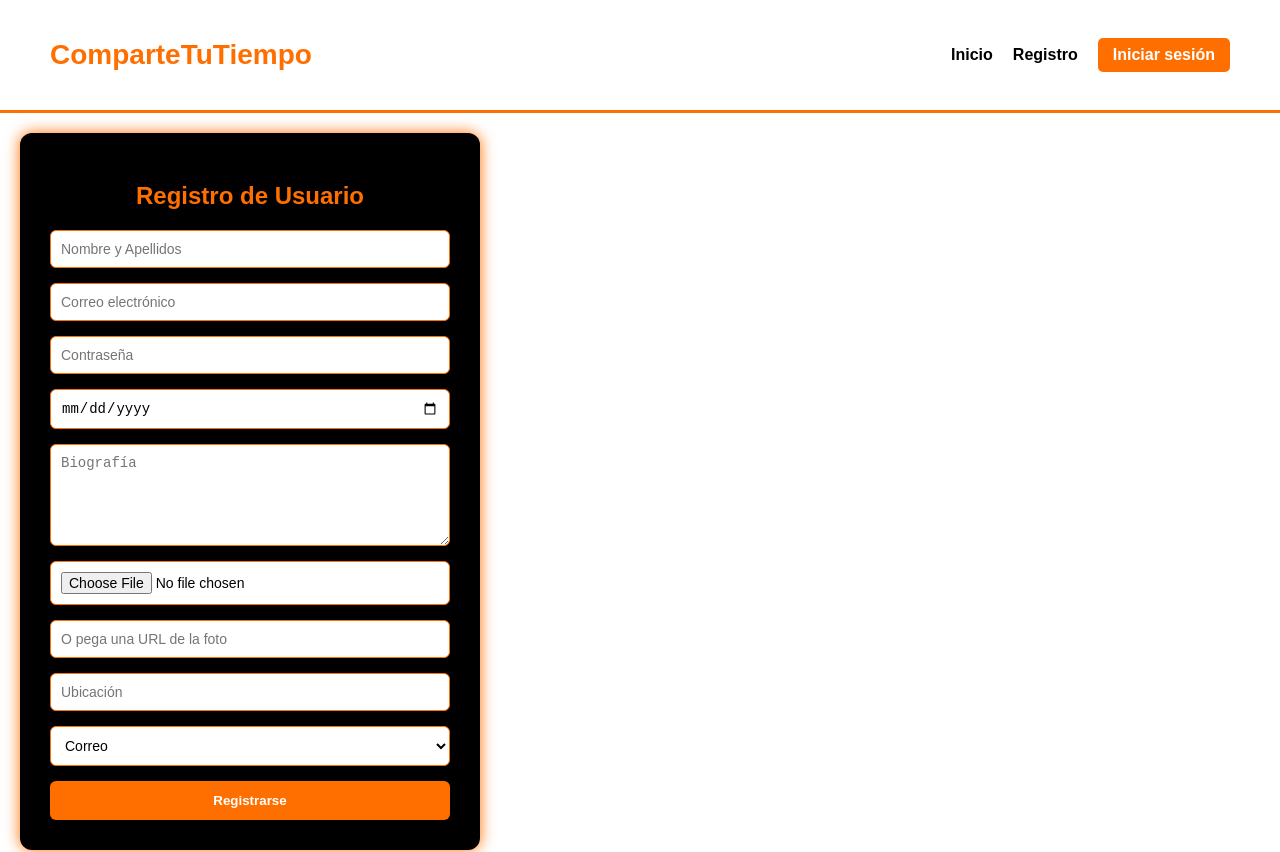
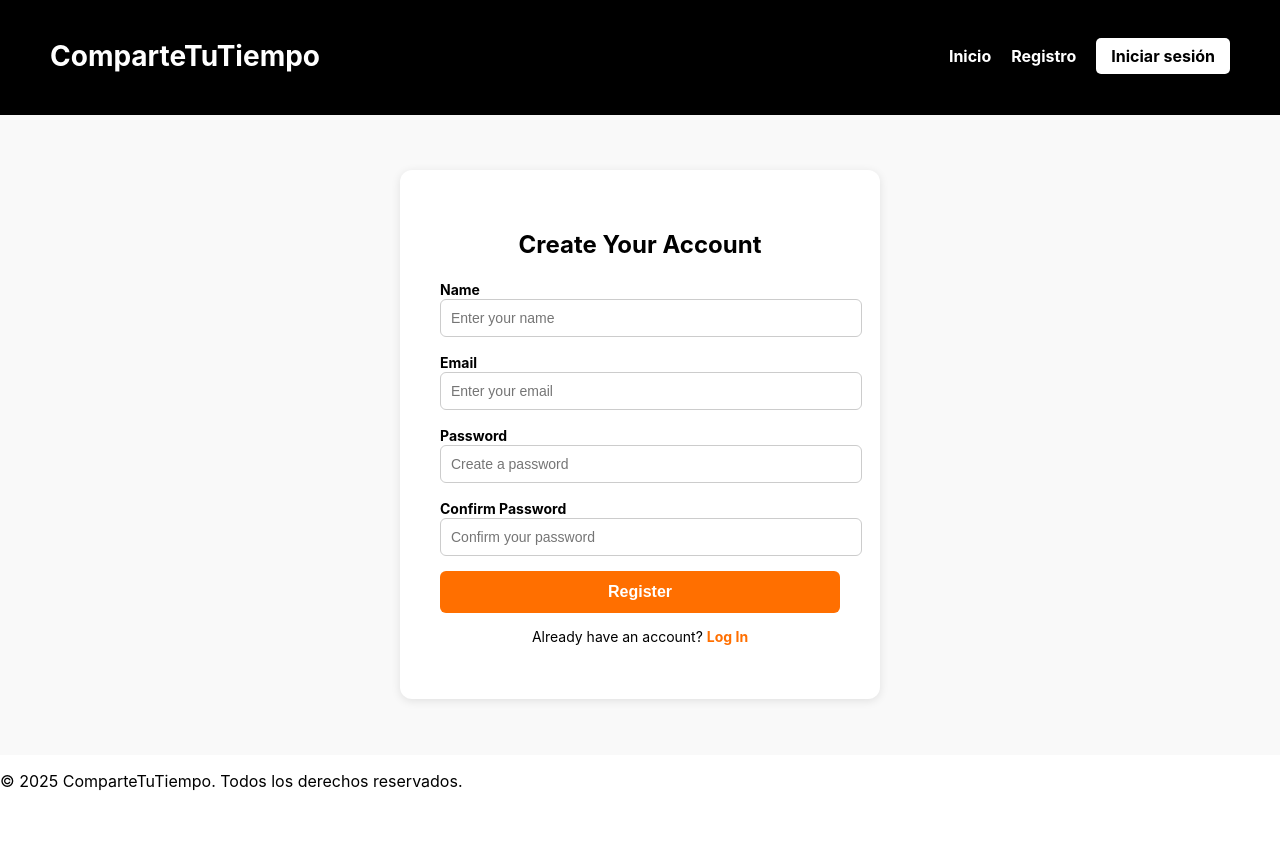
Before and after one commit to ComparteTuTiempo/ComparteTuTiempo, a React (Create React App) app in the folder frontend/: page /registro in a window 1280 px wide. Shown: the top 852 px of the page. After the commit the page ends 807 px from the top, so only its background shows below. Built offline with nearby package versions, Linux system fonts and the light colour scheme.

Commit message:
fix: Arreglar estilos de la aplicación registro y landing page

```diff
--- a/frontend/src/App.js
+++ b/frontend/src/App.js
@@ -3,7 +3,7 @@ import { BrowserRouter as Router, Routes, Route } from "react-router-dom";
 import Layout from "./components/Layout";
 import ProtectedRoute from "./utils/ProtectedRoute";
 import LandingPage from "./pages/LandingPage";
-import RegistroUsuario from "./pages/RegistroUsuario";
+import RegistroUsuarioForm from "./forms/RegistroUsuarioForm";
 import LoginPage from "./pages/LoginPage";
 import CrearOferta from "./forms/IntercambioForm";
 import UserProfile from "./pages/ProfileView";
@@ -34,7 +34,7 @@ function App() {
           <Routes>
             <Route element={<Layout />}>
               <Route path="/" element={<LandingPage />} />
-              <Route path="/registro" element={<RegistroUsuario />} />
+              <Route path="/registro" element={<RegistroUsuarioForm />} />
               <Route path="/login" element={<LoginPage />} />
               <Route path="/perfil" element={<UserProfile />} />
               <Route path="/perfil/:correo" element={<UserProfile />} />
--- a/frontend/src/components/Layout.js
+++ b/frontend/src/components/Layout.js
@@ -82,67 +82,51 @@ const Layout = () => {
   );
 };
 
+// En Layout.js dentro de styles
 const styles = {
-  container: {
-    fontFamily: "'Arial', sans-serif",
-    backgroundColor: "#fff",
-    color: "#000",
-    minHeight: "100vh",
-    display: "flex",
-    flexDirection: "column",
-  },
   header: {
     display: "flex",
     justifyContent: "space-between",
     padding: "20px 50px",
-    borderBottom: "3px solid #ff6f00",
+    borderBottom: "3px solid #000",   // 🔹 negro
     alignItems: "center",
     position: "sticky",
     top: 0,
-    backgroundColor: "#fff",
+    backgroundColor: "#000",          // 🔹 negro de fondo
     zIndex: 100,
   },
   logo: {
-    color: "#ff6f00",
+    color: "#fff",                    // 🔹 logo en blanco
     fontSize: "28px",
   },
-  nav: {
-    display: "flex",
-    alignItems: "center",
-  },
   navLink: {
-    color: "#000",
+    color: "#fff",                    // 🔹 links en blanco
     marginLeft: "20px",
     textDecoration: "none",
     fontWeight: "bold",
-  },
-  userSection: {
-    display: "flex",
-    alignItems: "center",
-    marginLeft: "20px",
   },
   profileImg: {
     width: "40px",
     height: "40px",
     borderRadius: "50%",
-    border: "2px solid #ff6f00",
+    border: "2px solid #fff",         // 🔹 borde blanco
     marginRight: "10px",
   },
   profileIcon: {
     fontSize: "32px",
-    color: "#ff6f00",
+    color: "#fff",                    // 🔹 icono blanco
     marginRight: "10px",
   },
   username: {
     marginRight: "15px",
     fontWeight: "bold",
-    color: "#000",
+    color: "#fff",                    // 🔹 texto usuario blanco
   },
   loginBtn: {
     marginLeft: "20px",
     padding: "8px 15px",
-    backgroundColor: "#ff6f00",
-    color: "#fff",
+    backgroundColor: "#fff",          // 🔹 botón blanco
+    color: "#000",                    // 🔹 texto negro
     border: "none",
     borderRadius: "5px",
     fontWeight: "bold",
@@ -151,24 +135,13 @@ const styles = {
   },
   logoutBtn: {
     padding: "8px 15px",
-    backgroundColor: "#ff6f00",
-    color: "#fff",
+    backgroundColor: "#fff",          // 🔹 botón blanco
+    color: "#000",                    // 🔹 texto negro
     border: "none",
     borderRadius: "5px",
     fontWeight: "bold",
     cursor: "pointer",
   },
-  main: {
-    flex: 1,
-    padding: "20px",
-  },
-  footer: {
-    textAlign: "center",
-    padding: "20px",
-    borderTop: "3px solid #ff6f00",
-    backgroundColor: "#fff",
-    color: "#000",
-  },
 };
 
 export default Layout;
--- a/frontend/src/forms/RegistroUsuarioForm.js
+++ b/frontend/src/forms/RegistroUsuarioForm.js
@@ -1,115 +1,125 @@
-import React from "react";
+import React, { useState } from "react";
+import axios from "axios";
+import { Link, useNavigate } from "react-router-dom";
 
-const UsuarioForm = ({ usuario, onChange, onSubmit, errores, modo = "registro", deshabilitarCorreo = false, mostrarContrasena = true }) => {
+const RegistroUsuario = () => {
+  const navigate = useNavigate();
+
+  const [usuario, setUsuario] = useState({
+    nombre: "",
+    correo: "",
+    contrasena: "",
+    confirmarContrasena: "",
+  });
+
+  const [errores, setErrores] = useState({});
+
+  const handleChange = (e) => {
+    const { name, value } = e.target;
+    setUsuario({ ...usuario, [name]: value });
+  };
+
+  const validar = () => {
+    const errores = {};
+
+    if (usuario.contrasena !== usuario.confirmarContrasena) {
+      errores.confirmarContrasena = "Las contraseñas no coinciden";
+    }
+
+    // Contraseña segura: al menos 1 mayúscula, 1 número, 10 caracteres
+    const passRegex = /^(?=.*[A-Z])(?=.*\d).{10,}$/;
+    if (!passRegex.test(usuario.contrasena)) {
+      errores.contrasena =
+        "La contraseña debe tener al menos 10 caracteres, 1 mayúscula y 1 número";
+    }
+
+    setErrores(errores);
+    return Object.keys(errores).length === 0;
+  };
+
+  const handleSubmit = async (e) => {
+    e.preventDefault();
+    if (!validar()) return;
+
+    try {
+      await axios.post("http://localhost:8080/api/usuarios", {
+        nombre: usuario.nombre,
+        correo: usuario.correo,
+        contrasena: usuario.contrasena,
+      });
+      alert("Usuario registrado con éxito 🚀");
+      navigate("/login");
+    } catch (error) {
+      console.error(error);
+      alert("Error al registrar usuario");
+    }
+  };
+
   return (
     <div style={styles.container}>
-      <h2 style={styles.title}>{modo === "registro" ? "Registro de Usuario" : "Editar Perfil"}</h2>
+      <form onSubmit={handleSubmit} style={styles.form}>
+        <h2 style={styles.title}>Create Your Account</h2>
 
-      <form onSubmit={onSubmit} style={styles.form}>
-        {/* Nombre */}
+        <label style={styles.label}>Name</label>
         <input
+          type="text"
           name="nombre"
-          placeholder="Nombre y Apellidos"
-          value={usuario.nombre || ""}
-          onChange={onChange}
+          value={usuario.nombre}
+          onChange={handleChange}
+          placeholder="Enter your name"
           style={styles.input}
           required
         />
-        {errores.nombre && <span style={styles.error}>{errores.nombre}</span>}
 
-        {/* Correo */}
+        <label style={styles.label}>Email</label>
         <input
+          type="email"
           name="correo"
-          placeholder="Correo electrónico"
-          type="email"
-          value={usuario.correo || ""}
-          onChange={onChange}
+          value={usuario.correo}
+          onChange={handleChange}
+          placeholder="Enter your email"
           style={styles.input}
           required
-          disabled={deshabilitarCorreo}
         />
-        {errores.correo && <span style={styles.error}>{errores.correo}</span>}
 
-        {/* Contraseña */}
-        {mostrarContrasena && (
-          <>
-            <input
-              name="contrasena"
-              placeholder="Contraseña"
-              type="password"
-              value={usuario.contrasena || ""}
-              onChange={onChange}
-              style={styles.input}
-              required={modo === "registro"}
-            />
-            {errores.contrasena && <span style={styles.error}>{errores.contrasena}</span>}
-          </>
+        <label style={styles.label}>Password</label>
+        <input
+          type="password"
+          name="contrasena"
+          value={usuario.contrasena}
+          onChange={handleChange}
+          placeholder="Create a password"
+          style={styles.input}
+          required
+        />
+        {errores.contrasena && (
+          <p style={styles.error}>{errores.contrasena}</p>
         )}
 
-        {/* Fecha de nacimiento */}
+        <label style={styles.label}>Confirm Password</label>
         <input
-          name="fechaNacimiento"
-          placeholder="Fecha de Nacimiento"
-          type="date"
-          value={usuario.fechaNacimiento || ""}
-          onChange={onChange}
+          type="password"
+          name="confirmarContrasena"
+          value={usuario.confirmarContrasena}
+          onChange={handleChange}
+          placeholder="Confirm your password"
           style={styles.input}
+          required
         />
-        {errores.fechaNacimiento && <span style={styles.error}>{errores.fechaNacimiento}</span>}
-
-        {/* Biografía */}
-        <textarea
-          name="biografia"
-          placeholder="Biografía"
-          value={usuario.biografia || ""}
-          onChange={onChange}
-          style={{ ...styles.input, height: "80px" }}
-        />
-        {errores.biografia && <span style={styles.error}>{errores.biografia}</span>}
-
-        {/* Foto de perfil */}
-        <input
-          name="fotoPerfil"
-          type="file"
-          accept="image/*"
-          onChange={onChange}
-          style={styles.input}
-        />
-        <input
-          name="fotoPerfil"
-          placeholder="O pega una URL de la foto"
-          value={usuario.fotoPerfil?.startsWith("data:") ? "" : usuario.fotoPerfil || ""}
-          onChange={onChange}
-          style={styles.input}
-        />
-        {errores.fotoPerfil && <span style={styles.error}>{errores.fotoPerfil}</span>}
-
-        {/* Ubicación */}
-        <input
-          name="ubicacion"
-          placeholder="Ubicación"
-          value={usuario.ubicacion || ""}
-          onChange={onChange}
-          style={styles.input}
-        />
-        {errores.ubicacion && <span style={styles.error}>{errores.ubicacion}</span>}
-
-        {/* Método de autenticación */}
-        <select
-          name="metodoAutenticacion"
-          value={usuario.metodoAutenticacion || "correo"}
-          onChange={onChange}
-          style={styles.input}
-        >
-          <option value="correo">Correo</option>
-          <option value="google">Google</option>
-          <option value="facebook">Facebook</option>
-        </select>
-        {errores.metodoAutenticacion && <span style={styles.error}>{errores.metodoAutenticacion}</span>}
+        {errores.confirmarContrasena && (
+          <p style={styles.error}>{errores.confirmarContrasena}</p>
+        )}
 
         <button type="submit" style={styles.button}>
-          {modo === "registro" ? "Registrarse" : "Guardar cambios"}
+          Register
         </button>
+
+        <p style={styles.footerText}>
+          Already have an account?{" "}
+          <Link to="/login" style={styles.link}>
+            Log In
+          </Link>
+        </p>
       </form>
     </div>
   );
@@ -117,48 +127,54 @@ const UsuarioForm = ({ usuario, onChange, onSubmit, errores, modo = "registro",
 
 const styles = {
   container: {
-    backgroundColor: "#000",
-    padding: "30px",
+    display: "flex",
+    justifyContent: "center",
+    alignItems: "center",
+    minHeight: "80vh",
+    backgroundColor: "#f9f9f9",
+  },
+  form: {
+    backgroundColor: "#fff",
+    padding: "40px",
     borderRadius: "12px",
-    boxShadow: "0 0 15px #ff6f00",
+    boxShadow: "0 2px 10px rgba(0,0,0,0.1)",
     width: "100%",
     maxWidth: "400px",
-    color: "#fff",
+    textAlign: "left",
   },
   title: {
+    fontSize: "24px",
+    fontWeight: "bold",
+    marginBottom: "20px",
     textAlign: "center",
-    color: "#ff6f00",
-    marginBottom: "20px",
   },
-  form: {
-    display: "flex",
-    flexDirection: "column",
-    gap: "15px",
-  },
+  label: { fontSize: "14px", fontWeight: "bold", marginBottom: "6px" },
   input: {
+    width: "100%",
     padding: "10px",
+    marginBottom: "15px",
     borderRadius: "6px",
-    border: "1px solid #ff6f00",
-    backgroundColor: "#fff",
-    color: "#000",
+    border: "1px solid #ccc",
     fontSize: "14px",
   },
   button: {
+    width: "100%",
     padding: "12px",
+    border: "none",
     borderRadius: "6px",
-    border: "none",
     backgroundColor: "#ff6f00",
     color: "#fff",
+    fontSize: "16px",
     fontWeight: "bold",
     cursor: "pointer",
-    transition: "0.3s",
   },
-  error: {
-    color: "#ff6f00",
-    fontSize: "12px",
-    marginTop: "-10px",
-    marginBottom: "10px",
+  footerText: {
+    marginTop: "15px",
+    fontSize: "14px",
+    textAlign: "center",
   },
+  link: { color: "#ff6f00", textDecoration: "none", fontWeight: "bold" },
+  error: { color: "red", fontSize: "12px", marginBottom: "10px" },
 };
 
-export default UsuarioForm;
+export default RegistroUsuario;
--- a/frontend/src/pages/LandingPage.js
+++ b/frontend/src/pages/LandingPage.js
@@ -1,71 +1,42 @@
-import React, { useEffect, useState } from "react";
+import React from "react";
 import { Link } from "react-router-dom";
 
 const LandingPage = () => {
-  const [visibleFeatures, setVisibleFeatures] = useState([false, false, false]);
-
-  // Animación de scroll
-  useEffect(() => {
-    const handleScroll = () => {
-      const scrollY = window.scrollY + window.innerHeight;
-      const featureElements = document.querySelectorAll(".featureBox");
-      featureElements.forEach((el, idx) => {
-        if (el.offsetTop < scrollY - 100) {
-          setVisibleFeatures((prev) => {
-            const copy = [...prev];
-            copy[idx] = true;
-            return copy;
-          });
-        }
-      });
-    };
-    window.addEventListener("scroll", handleScroll);
-    handleScroll();
-    return () => window.removeEventListener("scroll", handleScroll);
-  }, []);
-
   return (
     <div style={styles.container}>
-      {/* Header */}
-      <header style={styles.header}>
-        <h1 style={styles.logo}>ComparteTuTiempo</h1>
-        <nav>
-          <a href="#features" style={styles.navLink}>Características</a>
-          <Link to="/registro" style={styles.navLink}>Registro</Link>
-        </nav>
-      </header>
-
       {/* Hero */}
       <section style={styles.hero}>
-        <h2 style={styles.heroTitle}>Conecta y comparte tu tiempo con tu comunidad</h2>
+        <h1 style={styles.heroTitle}>
+          Comparte tu tiempo, conecta con tu comunidad
+        </h1>
         <p style={styles.heroText}>
-          Aprender, enseñar y disfrutar de actividades con tu comunidad nunca fue tan fácil.
+          Intercambia habilidades, productos y participa en eventos usando las
+          horas como moneda.
         </p>
-        <Link to="/registro" style={styles.heroButton}>Registrarse</Link>
+        <Link to="/registro" style={styles.heroButton}>
+          Empieza ahora
+        </Link>
       </section>
 
       {/* Características */}
-      <section id="features" style={styles.features}>
-        {["Intercambio de habilidades", "Sistema de tiempo", "Eventos grupales"].map((title, idx) => (
-          <div
-            key={idx}
-            className="featureBox"
-            style={{
-              ...styles.featureBox,
-              opacity: visibleFeatures[idx] ? 1 : 0,
-              transform: visibleFeatures[idx] ? "translateY(0)" : "translateY(50px)",
-              transition: `all 0.6s ease ${idx * 0.2}s`,
-            }}
-          >
-            <h3 style={styles.featureTitle}>{title}</h3>
-            <p style={styles.featureText}>
-              {title === "Intercambio de habilidades" &&
-                "Aprende o enseña nuevas habilidades con otros usuarios."}
-              {title === "Sistema de tiempo" &&
-                "Usa horas como moneda para valorar los intercambios."}
-              {title === "Eventos grupales" &&
-                "Participa en actividades y eventos con tu comunidad."}
-            </p>
+      <section style={styles.features}>
+        {[
+          {
+            title: "Intercambio de habilidades",
+            text: "Aprende nuevas destrezas o enseña lo que sabes a otros miembros de la comunidad.",
+          },
+          {
+            title: "Sistema basado en tiempo",
+            text: "Las horas son la moneda. Cada servicio o producto se valora con el tiempo invertido.",
+          },
+          {
+            title: "Eventos comunitarios",
+            text: "Participa en actividades grupales para compartir, colaborar y fortalecer la comunidad.",
+          },
+        ].map((item, idx) => (
+          <div key={idx} style={styles.card}>
+            <h3 style={styles.cardTitle}>{item.title}</h3>
+            <p style={styles.cardText}>{item.text}</p>
           </div>
         ))}
       </section>
@@ -79,89 +50,53 @@ const LandingPage = () => {
 };
 
 const styles = {
-  container: {
-    fontFamily: "'Arial', sans-serif",
-    color: "#000",
+  container: { fontFamily: "Arial, sans-serif", backgroundColor: "#fff", color: "#000" },
+  hero: {
+    textAlign: "center",
+    padding: "140px 20px",
     backgroundColor: "#fff",
   },
-  header: {
-    display: "flex",
-    justifyContent: "space-between",
-    padding: "20px 50px",
-    borderBottom: "3px solid #ff6f00",
-    alignItems: "center",
-    position: "sticky",
-    top: 0,
-    backgroundColor: "#fff",
-    zIndex: 100,
-  },
-  logo: {
-    color: "#ff6f00",
-    fontSize: "28px",
-  },
-  navLink: {
-    color: "#000",
-    marginLeft: "20px",
-    textDecoration: "none",
-    fontWeight: "bold",
-    transition: "0.3s",
-  },
-  hero: {
-    textAlign: "center",
-    padding: "120px 20px",
-    background: "linear-gradient(135deg, #ff6f00 0%, #fff 100%)",
-    backgroundSize: "cover",
-    backgroundAttachment: "fixed",
-    color: "#000",
-  },
-  heroTitle: {
-    fontSize: "42px",
-    marginBottom: "20px",
-  },
+  heroTitle: { fontSize: "42px", fontWeight: "bold", marginBottom: "20px", color: "#000" },
   heroText: {
-    fontSize: "20px",
-    marginBottom: "30px",
+    fontSize: "18px",
+    marginBottom: "40px",
+    color: "#333",
+    maxWidth: "700px",
+    margin: "0 auto",
   },
   heroButton: {
-    padding: "15px 50px",
-    background: "linear-gradient(90deg, #ff6f00 0%, #fff 100%)",
-    color: "#000",
+    padding: "15px 40px",
+    backgroundColor: "#ff6f00",
+    color: "#fff",
     fontSize: "18px",
     fontWeight: "bold",
-    borderRadius: "10px",
+    borderRadius: "8px",
     textDecoration: "none",
-    transition: "0.3s",
+    transition: "background 0.3s",
   },
   features: {
-    display: "flex",
-    justifyContent: "space-around",
-    padding: "100px 20px",
-    flexWrap: "wrap",
+    display: "grid",
+    gridTemplateColumns: "repeat(auto-fit, minmax(280px, 1fr))",
     gap: "30px",
+    padding: "80px 40px",
+    backgroundColor: "#f9f9f9",
   },
-  featureBox: {
+  card: {
     backgroundColor: "#fff",
     padding: "30px",
     borderRadius: "12px",
-    width: "300px",
-    boxShadow: "0 0 25px #ff6f00",
-    color: "#000",
+    boxShadow: "0 2px 6px rgba(0,0,0,0.1)",
+    textAlign: "center",
+    transition: "transform 0.2s ease, box-shadow 0.2s ease",
   },
-  featureTitle: {
-    fontSize: "22px",
-    color: "#ff6f00",
-    marginBottom: "15px",
-  },
-  featureText: {
-    fontSize: "16px",
-  },
+  cardTitle: { fontSize: "20px", fontWeight: "bold", marginBottom: "15px", color: "#000" },
+  cardText: { fontSize: "15px", color: "#555" },
   footer: {
     textAlign: "center",
     padding: "30px",
-    borderTop: "3px solid #ff6f00",
-    marginTop: "50px",
-    backgroundColor: "#fff",
-    color: "#000",
+    backgroundColor: "#000",
+    color: "#fff",
+    marginTop: "0",
   },
 };
 
--- a/frontend/src/pages/RegistroUsuario.js
+++ /dev/null
@@ -1,91 +0,0 @@
-import React, { useState } from "react";
-import RegistroUsuarioForm from "../forms/RegistroUsuarioForm";
-import Layout from "../components/Layout";
-import axios from "axios";
-
-const RegistroUsuario = () => {
-  const [usuario, setUsuario] = useState({
-    nombre: "",
-    correo: "",
-    contrasena: "",
-    fechaNacimiento: "",
-    biografia: "",
-    fotoPerfil: "",
-    ubicacion: "",
-    metodoAutenticacion: "correo",
-  });
-
-  const [errores, setErrores] = useState({});
-
-  const handleChange = (e) => {
-    const { name, value, files } = e.target;
-    if (name === "fotoPerfil" && files && files[0]) {
-      // Subida de imagen local
-      const reader = new FileReader();
-      reader.onloadend = () => {
-        setUsuario({ ...usuario, fotoPerfil: reader.result });
-      };
-      reader.readAsDataURL(files[0]);
-    } else {
-      setUsuario({ ...usuario, [name]: value });
-    }
-  };
-
-  const validar = () => {
-    const errores = {};
-
-    // Contraseña: 1 mayúscula, 1 número, al menos 10 caracteres
-    const passRegex = /^(?=.*[A-Z])(?=.*\d).{10,}$/;
-    if (!passRegex.test(usuario.contrasena)) {
-      errores.contrasena =
-        "La contraseña debe tener al menos 10 caracteres, 1 mayúscula y 1 número";
-    }
-
-    // Foto de perfil: URL válida si no es local
-    if (usuario.fotoPerfil && !usuario.fotoPerfil.startsWith("data:")) {
-      try {
-        new URL(usuario.fotoPerfil);
-      } catch {
-        errores.fotoPerfil = "La foto debe ser una URL válida o un archivo local";
-      }
-    }
-
-    setErrores(errores);
-    return Object.keys(errores).length === 0;
-  };
-
-  const handleSubmit = async (e) => {
-    e.preventDefault();
-    if (!validar()) return;
-
-    try {
-      await axios.post("http://localhost:8080/api/usuarios", usuario);
-      alert("Usuario registrado con éxito 🚀");
-      setUsuario({
-        nombre: "",
-        correo: "",
-        contrasena: "",
-        fechaNacimiento: "",
-        biografia: "",
-        fotoPerfil: "",
-        ubicacion: "",
-        metodoAutenticacion: "correo",
-      });
-      setErrores({});
-    } catch (error) {
-      console.error(error);
-      alert("Error al registrar usuario");
-    }
-  };
-
-  return (
-      <RegistroUsuarioForm
-        usuario={usuario}
-        onChange={handleChange}
-        onSubmit={handleSubmit}
-        errores={errores}
-      />
-  );
-};
-
-export default RegistroUsuario;
```
Also changed, not shown: 2 other files (tests, documents, lock files or other folders).
